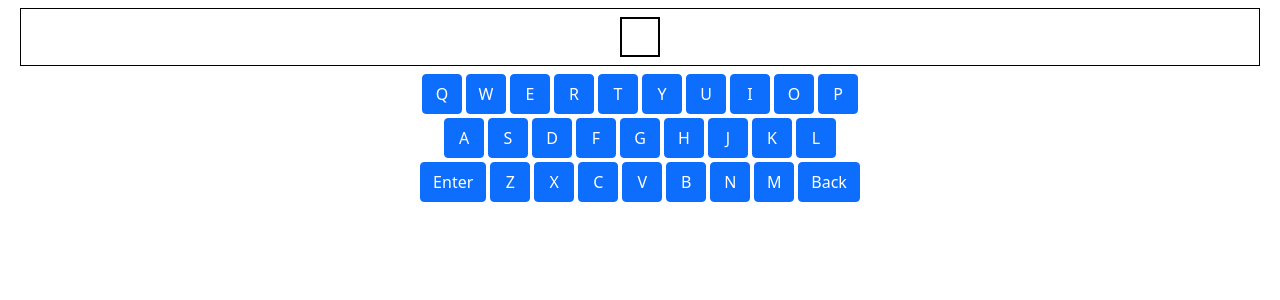
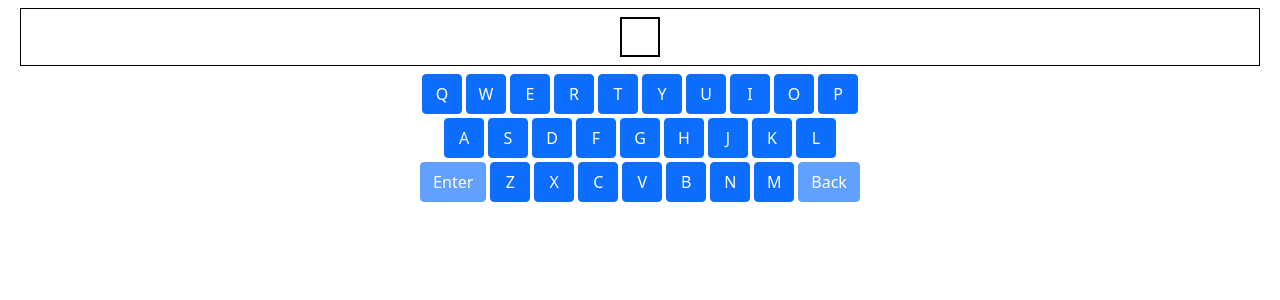
Before and after one commit to mirite/wordhecc, a React (Vite) app: page / in a window 1280 px wide. Shown: the top 300 px of the page. Built offline with nearby package versions, Linux system fonts and the light colour scheme.

Commit message:
Disallow submitting non real words

```diff
--- a/src/App.tsx
+++ b/src/App.tsx
@@ -1,4 +1,4 @@
-import React, { useEffect, useState } from 'react';
+import React, { useState } from 'react';
 import Keyboard from './Keyboard';
 import CurrentAttempt from './CurrentAttempt';
 import {
@@ -8,8 +8,8 @@ import {
 	IKeyboard,
 	ILetter,
 } from './types';
-import Attempt from './Attempt';
 import PreviousAttempts from './PreviousAttempts';
+import { isInDictionary, stringFromAttempt } from './tools';
 
 const letters = [
 	['Q', 'W', 'E', 'R', 'T', 'Y', 'U', 'I', 'O', 'P'],
@@ -64,10 +64,7 @@ const App = () => {
 	}
 
 	function submitAttempt() {
-		const attemptAsString = attempt.reduce(
-			(newString, currentLetter) => newString + currentLetter.character,
-			''
-		);
+		const attemptAsString = stringFromAttempt(attempt);
 		fetch('/.netlify/functions/check', {
 			method: 'POST',
 			body: JSON.stringify({ attempt: attemptAsString }),
@@ -97,6 +94,8 @@ const App = () => {
 				onKeyClick={(letter: ILetter) => handleClick(letter)}
 				onBackClick={removeLetterFromAttempt}
 				onEnterClick={submitAttempt}
+				isEnterEnabled={isInDictionary(stringFromAttempt(attempt))}
+				isBackspaceEnabled={attempt.length > 0}
 			/>
 		</div>
 	);
--- a/src/BackspaceButton.tsx
+++ b/src/BackspaceButton.tsx
@@ -2,6 +2,7 @@ import React from 'react';
 
 interface IProps {
 	onClick: () => void;
+	enabled: boolean;
 }
 
 const BackspaceButton = (props: IProps) => {
@@ -10,6 +11,7 @@ const BackspaceButton = (props: IProps) => {
 			type="button"
 			onClick={props.onClick}
 			className={'btn btn-primary'}
+			disabled={!props.enabled}
 		>
 			Back
 		</button>
--- a/src/EnterButton.tsx
+++ b/src/EnterButton.tsx
@@ -2,6 +2,7 @@ import React from 'react';
 
 interface IProps {
 	onClick: () => void;
+	enabled: boolean;
 }
 
 const EnterButton = (props: IProps) => {
@@ -10,6 +11,7 @@ const EnterButton = (props: IProps) => {
 			type="button"
 			onClick={props.onClick}
 			className={'btn btn-primary'}
+			disabled={!props.enabled}
 		>
 			Enter
 		</button>
--- a/src/Keyboard.tsx
+++ b/src/Keyboard.tsx
@@ -10,6 +10,8 @@ interface IProps {
 	onKeyClick: (letter: ILetter) => void;
 	onBackClick: () => void;
 	onEnterClick: () => void;
+	isEnterEnabled: boolean;
+	isBackspaceEnabled: boolean;
 }
 
 const Keyboard = (props: IProps) => {
@@ -35,7 +37,10 @@ const Keyboard = (props: IProps) => {
 			{letters.map((row, rIndex) => (
 				<div key={rIndex} className={styles.row}>
 					{rIndex === letters.length - 1 ? (
-						<EnterButton onClick={props.onEnterClick} />
+						<EnterButton
+							onClick={props.onEnterClick}
+							enabled={props.isEnterEnabled}
+						/>
 					) : (
 						''
 					)}
@@ -47,7 +52,10 @@ const Keyboard = (props: IProps) => {
 						/>
 					))}
 					{rIndex === letters.length - 1 ? (
-						<BackspaceButton onClick={props.onBackClick} />
+						<BackspaceButton
+							onClick={props.onBackClick}
+							enabled={props.isBackspaceEnabled}
+						/>
 					) : (
 						''
 					)}
--- a/src/tools.ts
+++ b/src/tools.ts
@@ -81,3 +81,18 @@ export function checkWordOfTheDay(
 	}
 	return result;
 }
+
+export function getDictionary() {
+	return wordsRaw;
+}
+
+export function isInDictionary(word: string) {
+	return getDictionary().includes(word);
+}
+
+export function stringFromAttempt(attempt: IAttempt): string {
+	return attempt.reduce(
+		(newString, currentLetter) => newString + currentLetter.character,
+		''
+	);
+}
```
